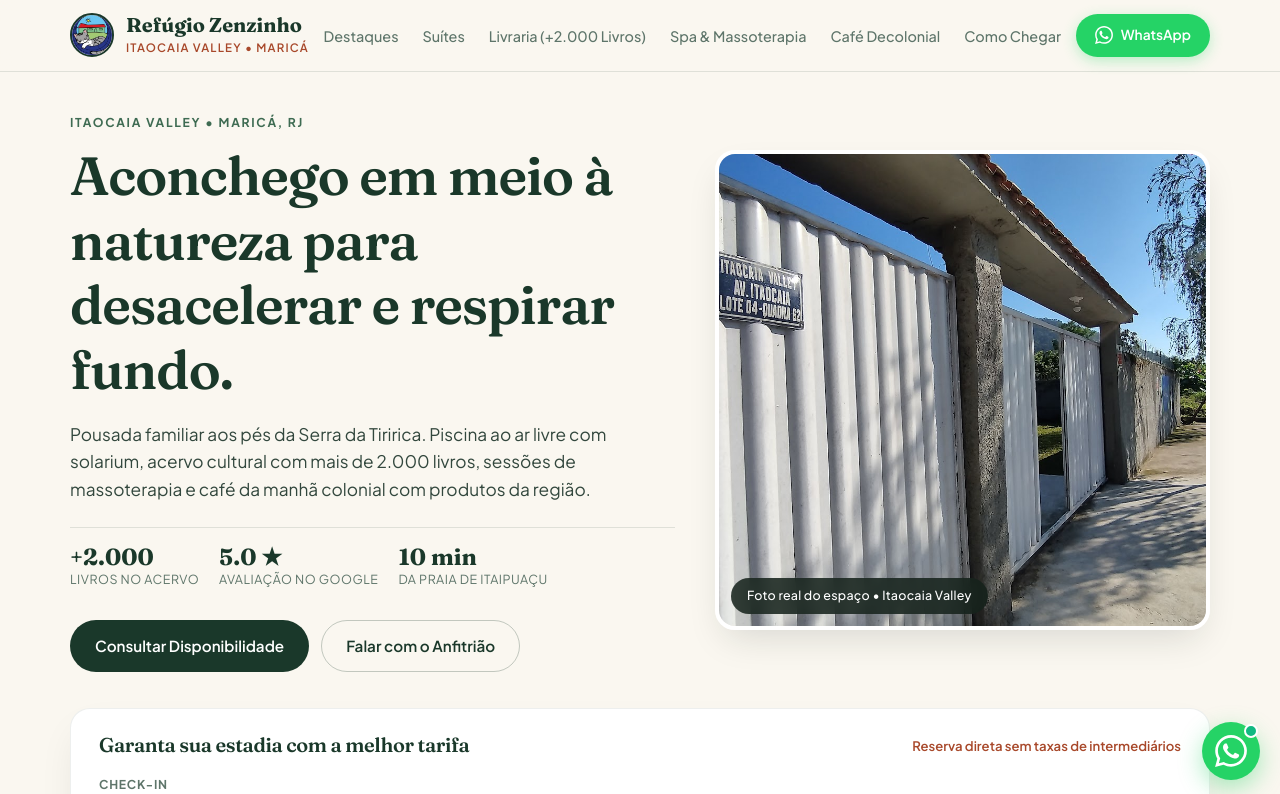
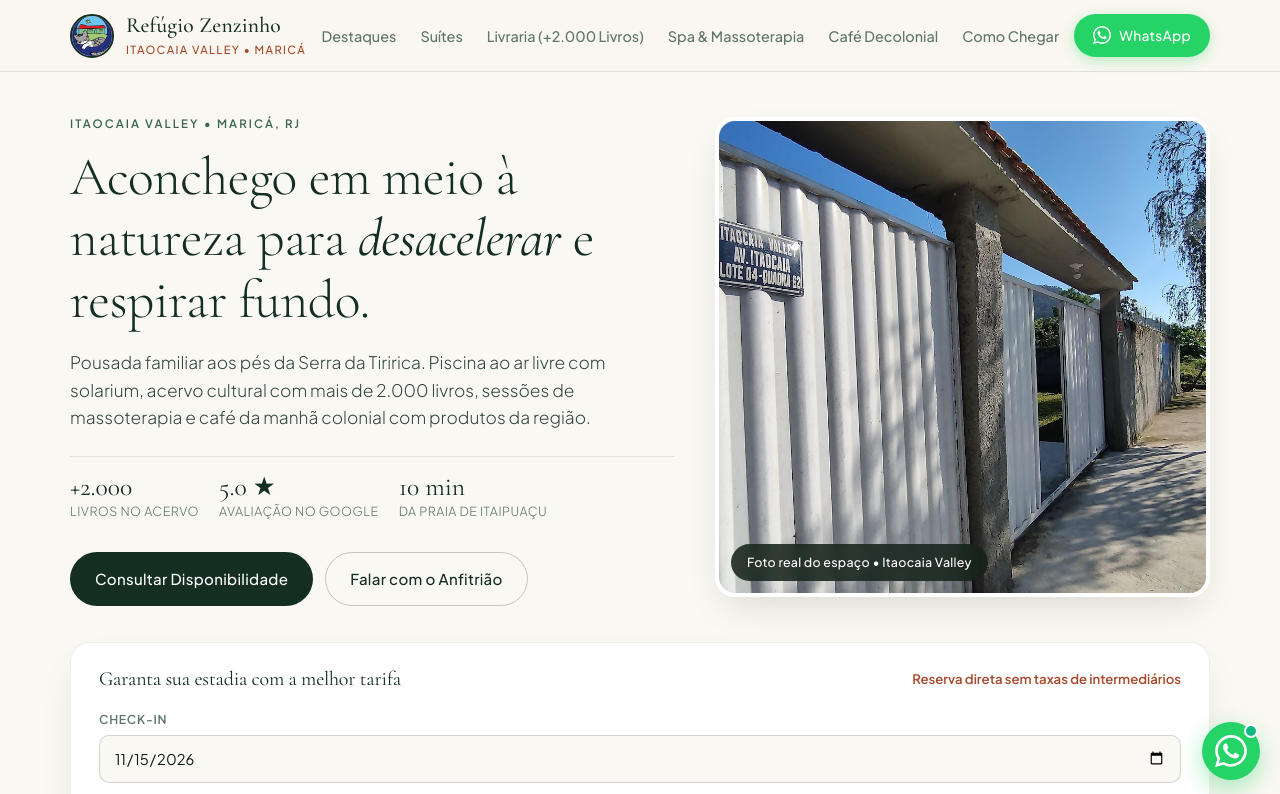
Before and after one commit to Venoy-Studio/portfolio-refugio-zenzinho, a website: page index.html in a window 1280 px wide. Shown: the top 794 px of the page. Drawn offline with nearby package versions, Linux system fonts and the light colour scheme.

Commit message:
fix: correct breakfast/cafe photo, adopt lighter luxury typography with Cormorant Garamond & Plus Jakarta Sans

```diff
--- a/index.html
+++ b/index.html
@@ -21,34 +21,34 @@
   <link rel="icon" type="image/png" href="assets/images/favicon.png">
   <link rel="apple-touch-icon" href="assets/images/logo.png">
 
-  <!-- Tipografia Editorial & Autoral -->
+  <!-- Tipografia Editorial & Autoral Mais Leve e Sofisticada -->
   <link rel="preconnect" href="https://fonts.googleapis.com">
   <link rel="preconnect" href="https://fonts.gstatic.com" crossorigin>
-  <link href="https://fonts.googleapis.com/css2?family=Fraunces:ital,opsz,wght@0,9..144,400;0,9..144,500;0,9..144,600;0,9..144,700;1,9..144,400&family=Plus+Jakarta+Sans:wght@400;500;600;700&display=swap" rel="stylesheet">
+  <link href="https://fonts.googleapis.com/css2?family=Cormorant+Garamond:ital,wght@0,300;0,400;0,500;1,300;1,400;1,500&family=Plus+Jakarta+Sans:wght@300;400;500;600&display=swap" rel="stylesheet">
 
   <style>
-    /* DESIGN SYSTEM: REFÚGIO ZENZINHO • ANTI-AI SLOP & MOBILE NATIVE */
+    /* DESIGN SYSTEM: REFÚGIO ZENZINHO • LUXO ACOLHEDOR & FONTES LEVES */
     :root {
-      --c-forest: #1A382A;
-      --c-forest-light: #2A5441;
-      --c-moss: #3E6B52;
+      --c-forest: #142E22;
+      --c-forest-light: #234D3A;
+      --c-moss: #3E6551;
       --c-blue-zen: #23426B;
       --c-terracotta: #A8482A;
       --c-terracotta-soft: #F7ECE8;
       --c-amber: #C98818;
 
-      --bg-cream: #FAF7F0;
+      --bg-cream: #FAF8F2;
       --bg-card: #FFFFFF;
-      --bg-warm: #F2ECE0;
-
-      --txt-title: #14211A;
+      --bg-warm: #F4EFE6;
+
+      --txt-title: #101E17;
       --txt-body: #32473D;
       --txt-muted: #5E756A;
 
-      --border-line: rgba(26, 56, 42, 0.12);
-      --border-card: rgba(26, 56, 42, 0.08);
-
-      --font-display: 'Fraunces', Georgia, serif;
+      --border-line: rgba(20, 46, 34, 0.1);
+      --border-card: rgba(20, 46, 34, 0.07);
+
+      --font-display: 'Cormorant Garamond', Georgia, serif;
       --font-body: 'Plus Jakarta Sans', system-ui, -apple-system, sans-serif;
     }
 
@@ -65,9 +65,10 @@
 
     body {
       font-family: var(--font-body);
+      font-weight: 300;
       background-color: var(--bg-cream);
       color: var(--txt-body);
-      line-height: 1.6;
+      line-height: 1.7;
       -webkit-font-smoothing: antialiased;
       overflow-x: hidden;
       padding-bottom: env(safe-area-inset-bottom, 0px);
@@ -76,9 +77,44 @@
     h1, h2, h3, h4 {
       font-family: var(--font-display);
       color: var(--txt-title);
-      font-weight: 600;
+      letter-spacing: -0.01em;
       line-height: 1.2;
-      letter-spacing: -0.02em;
+    }
+
+    h1 {
+      font-weight: 300;
+      font-size: clamp(2.3rem, 4.6vw, 3.6rem);
+      line-height: 1.15;
+    }
+
+    h2 {
+      font-weight: 400;
+      font-size: clamp(1.85rem, 3.2vw, 2.6rem);
+      line-height: 1.2;
+    }
+
+    h3 {
+      font-weight: 400;
+      font-size: 1.55rem;
+      line-height: 1.25;
+    }
+
+    h4 {
+      font-weight: 500;
+      font-size: 1.3rem;
+    }
+
+    em {
+      font-family: var(--font-display);
+      font-style: italic;
+      font-weight: 400;
+    }
+
+    p, .hero-text, .room-desc, .space-info p {
+      font-family: var(--font-body);
+      font-weight: 300;
+      color: var(--txt-body);
+      line-height: 1.7;
     }
 
     .container {
@@ -89,11 +125,11 @@
       padding-right: 20px;
     }
 
-    /* Sobretítulo limpo sem emojis clichês */
+    /* Sobretítulo limpo e sofisticado com tracking */
     .eyebrow {
-      font-size: 0.76rem;
-      font-weight: 700;
-      letter-spacing: 0.14em;
+      font-size: 0.72rem;
+      font-weight: 600;
+      letter-spacing: 0.18em;
       text-transform: uppercase;
       color: var(--c-moss);
       margin-bottom: 12px;
@@ -107,8 +143,9 @@
       justify-content: center;
       gap: 8px;
       font-family: var(--font-body);
-      font-weight: 600;
-      font-size: 0.95rem;
+      font-weight: 500;
+      letter-spacing: 0.02em;
+      font-size: 0.94rem;
       padding: 13px 24px;
       border-radius: 999px;
       text-decoration: none;
@@ -189,18 +226,19 @@
 
     .brand-title {
       font-family: var(--font-display);
-      font-size: 1.25rem;
-      font-weight: 700;
+      font-size: 1.35rem;
+      font-weight: 500;
       color: var(--c-forest);
       line-height: 1.1;
+      letter-spacing: 0.01em;
     }
 
     .brand-sub {
-      font-size: 0.72rem;
-      letter-spacing: 0.1em;
+      font-size: 0.7rem;
+      letter-spacing: 0.12em;
       text-transform: uppercase;
       color: var(--c-terracotta);
-      font-weight: 600;
+      font-weight: 500;
       display: block;
     }
 
@@ -263,7 +301,8 @@
 
     .stat-pill strong {
       font-family: var(--font-display);
-      font-size: 1.45rem;
+      font-size: 1.6rem;
+      font-weight: 400;
       color: var(--c-forest);
       line-height: 1.1;
     }
@@ -618,18 +657,18 @@
 
     .library-badge-number {
       font-family: var(--font-display);
-      font-size: 3rem;
+      font-size: 3.6rem;
       line-height: 1;
       color: var(--c-terracotta);
-      font-weight: 700;
-      margin-bottom: 6px;
+      font-weight: 300;
+      margin-bottom: 4px;
     }
 
     .library-badge-sub {
-      font-size: 0.86rem;
+      font-size: 0.76rem;
       text-transform: uppercase;
-      letter-spacing: 0.1em;
-      font-weight: 700;
+      letter-spacing: 0.14em;
+      font-weight: 600;
       color: var(--c-forest);
       margin-bottom: 16px;
       display: block;
@@ -689,7 +728,8 @@
     }
 
     .room-title {
-      font-size: 1.45rem;
+      font-size: 1.55rem;
+      font-weight: 400;
       color: var(--c-forest);
       margin-bottom: 8px;
     }
@@ -821,10 +861,11 @@
 
     .review-text {
       font-family: var(--font-display);
-      font-size: 1.25rem;
+      font-size: 1.45rem;
       font-style: italic;
+      font-weight: 300;
       color: var(--txt-title);
-      line-height: 1.5;
+      line-height: 1.6;
       margin-bottom: 16px;
     }
 
@@ -1084,7 +1125,7 @@
         <div class="hero-grid">
           <div>
             <span class="eyebrow">Itaocaia Valley • Maricá, RJ</span>
-            <h1>Aconchego em meio à natureza para desacelerar e respirar fundo.</h1>
+            <h1>Aconchego em meio à natureza para <em>desacelerar</em> e respirar fundo.</h1>
             <p class="hero-text">
               Pousada familiar aos pés da Serra da Tiririca. Piscina ao ar livre com solarium, acervo cultural com mais de 2.000 livros, sessões de massoterapia e café da manhã colonial com produtos da região.
             </p>
@@ -1223,9 +1264,9 @@
           </div>
 
           <!-- 4. Café Decolonial -->
-          <div class="hl-circle-item" onclick="openStoryModal('Café Decolonial', 'assets/images/cafe-real.jpg', 'Banquete de café da manhã e da tarde com pães artesanais, bolos caseiros, queijos e frutas colhidas por pequenos produtores de Maricá.')">
+          <div class="hl-circle-item" onclick="openStoryModal('Café Decolonial', 'assets/images/cafe-decolonial.jpg', 'Banquete de café da manhã colonial com pães artesanais de fermentação lenta, bolos frescos, queijos da região e café especial coado na hora.')">
             <div class="hl-avatar-frame">
-              <img src="assets/images/cafe-real.jpg" alt="Destaque Café Decolonial" class="hl-photo">
+              <img src="assets/images/cafe-decolonial.jpg" alt="Destaque Café Decolonial" class="hl-photo">
             </div>
             <span class="hl-name">Café Decolonial</span>
           </div>
@@ -1312,7 +1353,7 @@
 
           <!-- Reel 2 -->
           <div class="reel-box" id="r2">
-            <video class="reel-vid" poster="assets/images/cafe-real.jpg" loop muted playsinline preload="metadata">
+            <video class="reel-vid" poster="assets/images/cafe-decolonial.jpg" loop muted playsinline preload="metadata">
               <source src="assets/videos/sample-loop.mp4" type="video/mp4">
             </video>
             <div class="reel-dark-gradient"></div>
@@ -1476,7 +1517,7 @@
         <!-- Café Decolonial -->
         <div class="space-row reverse" id="cafe">
           <div>
-            <img src="assets/images/cafe-real.jpg" alt="Espaço real de café e convivência no Refúgio Zenzinho" class="space-img">
+            <img src="assets/images/cafe-decolonial.jpg" alt="Banquete do Café Decolonial com pães artesanais, frutas frescas e café especial no Refúgio Zenzinho" class="space-img">
           </div>
           <div class="space-info">
             <span class="eyebrow">Alimentação Afetiva</span>
```
Also changed, not shown: assets/images/cafe-coado.jpg (added), assets/images/cafe-decolonial.jpg, assets/images/cafe-mesa-farta.jpg (added), assets/images/cafe-real.jpg.
